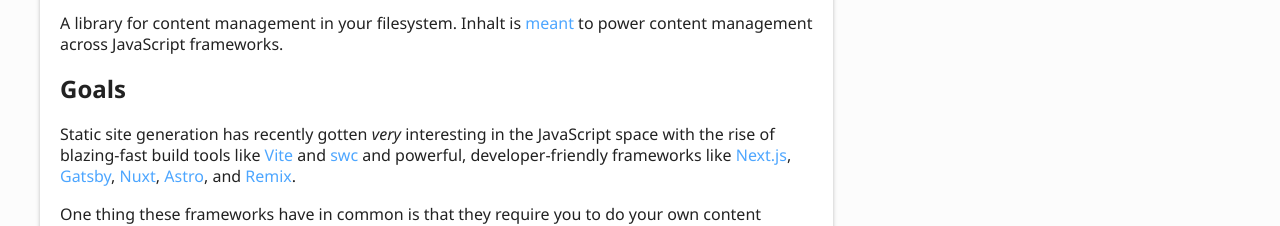
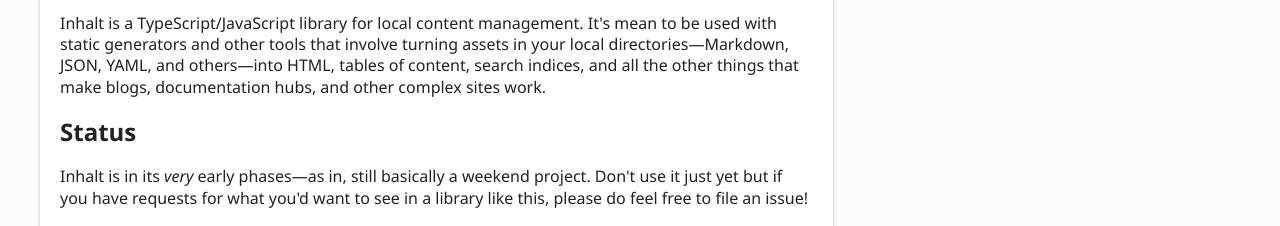
Before and after one commit to lucperkins/inhalt, a plain HTML site: page index.html in a window 1280 px wide. Shown: the part 557-783 px from the top of the page. Drawn offline with Linux system fonts and the light colour scheme.

Commit message:
Deploying to gh-pages from @ lucperkins/inhalt@1a8862defb3807c837ca7f0cc97d63d290df07ee 🚀

```diff
--- a/index.html
+++ b/index.html
@@ -3,7 +3,12 @@
   <h1>Inhalt</h1>
 </a>
 <p><a href="https://github.com/lucperkins/inhalt/actions/workflows/all.yml"><img src="https://github.com/lucperkins/inhalt/actions/workflows/all.yml/badge.svg" alt="build-test"></a></p>
-<p>A library for content management in your filesystem. Inhalt is <a href="#goals">meant</a> to power content management across JavaScript frameworks.</p>
+<p>Inhalt is a TypeScript/JavaScript library for local content management. It&#39;s mean to be used with static generators and other tools that involve turning assets in your local directories—Markdown, JSON, YAML, and others—into HTML, tables of content, search indices, and all the other things that make blogs, documentation hubs, and other complex sites work.</p>
+
+<a href="#status" id="status" style="color: inherit; text-decoration: none;">
+  <h2>Status</h2>
+</a>
+<p>Inhalt is in its <em>very</em> early phases—as in, still basically a weekend project. Don&#39;t use it just yet but if you have requests for what you&#39;d want to see in a library like this, please do feel free to file an issue!</p>
 
 <a href="#goals" id="goals" style="color: inherit; text-decoration: none;">
   <h2>Goals</h2>
```
Also changed, not shown: classes/Files.html (+1 -1 lines), interfaces/Document.html (+1 -1 lines), modules.html (+1 -1 lines).
